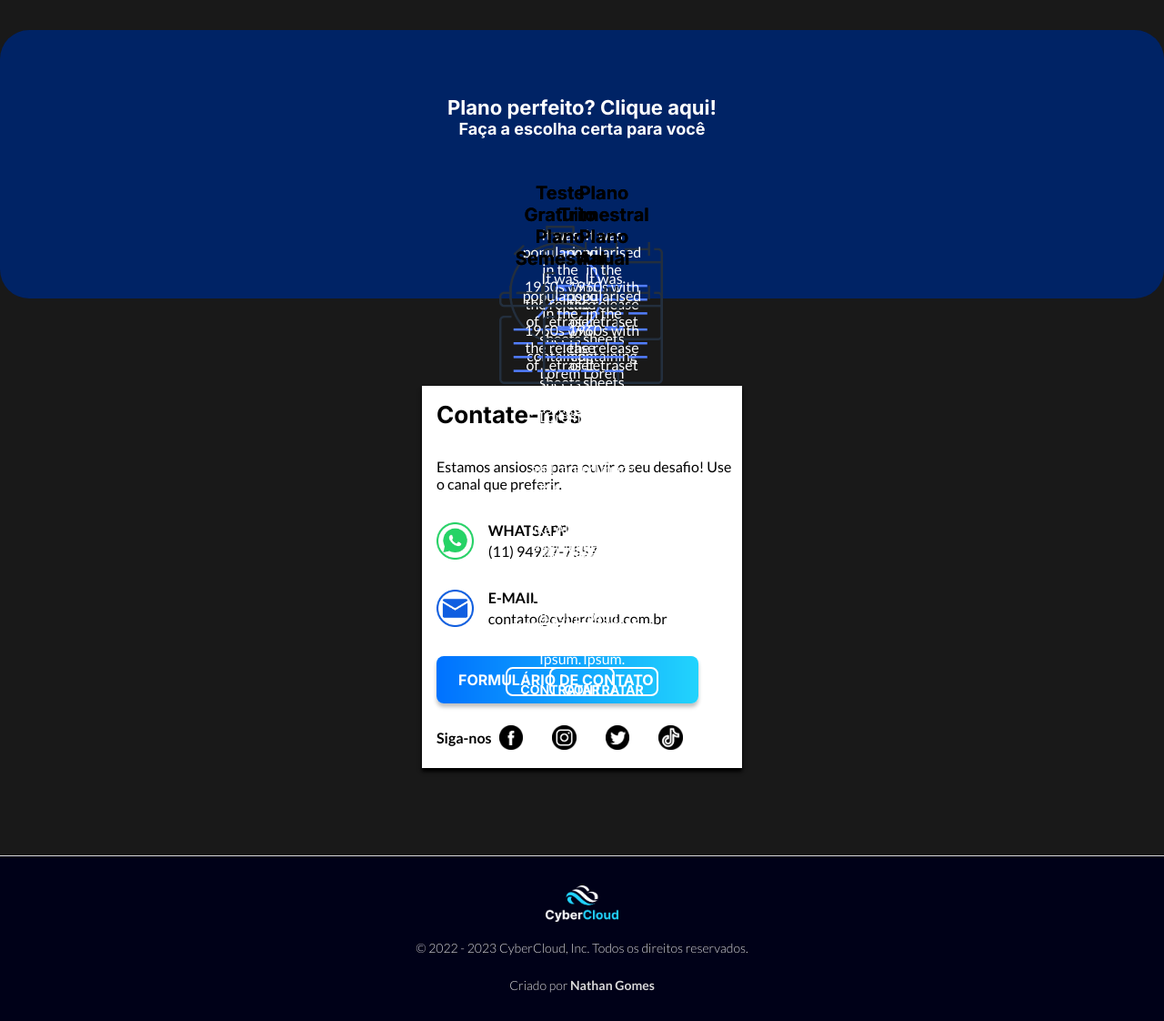
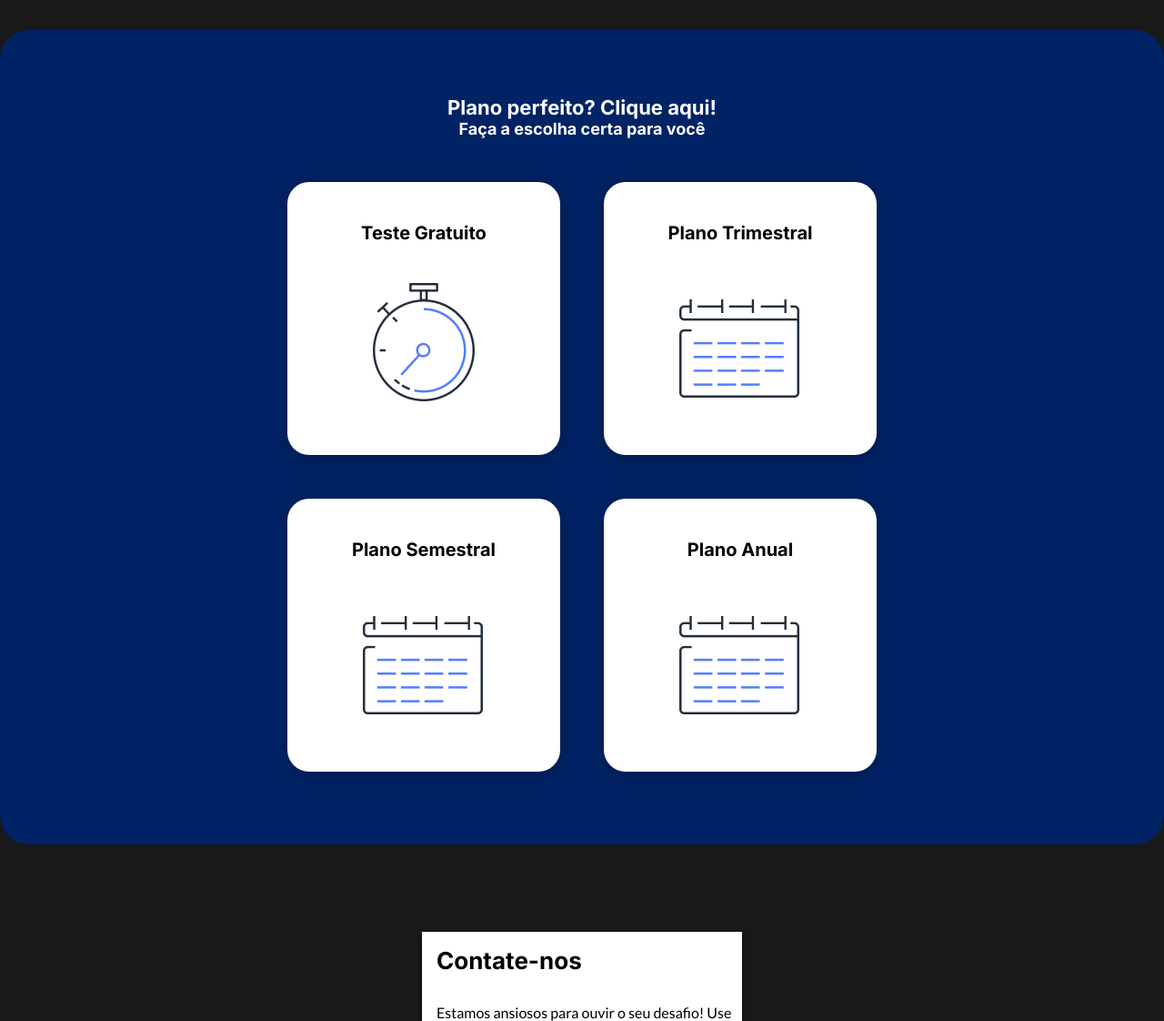
Before and after one commit to NathanSGomes/ProjetoSemestral, a PHP site: page / in a window 1280 px wide. Shown: the part 1874-2996 px from the top of the page at 91% size. Run offline with PHP 8.4, Linux system fonts and the light colour scheme.

Commit message:
Add files via upload

```diff
--- a/assets/styles/plan.css
+++ b/assets/styles/plan.css
@@ -53,59 +53,63 @@
     gap: 3rem;
 }
 
-.label__card {
-    display: block;
+.card {
     width: 18.75rem;
     height: 18.75rem;
-    transform: translate(-50, -50);
-    cursor: pointer;
     perspective: 1000px;
-    transform-style: preserve-3d;
-}
-
-.card {
-    position: relative;
-    width: 100%;
-    height: 100%;
-    transform-style: preserve-3d;
-    z-index: 10;
-    transition: all 1000ms;
     border-radius: 24px;
 }
 
-.card div {
+.card__inner {
+    width: 100%;
+    height: 100%;
+    transition: transform 1s;
+    transform-style: preserve-3d;
+    cursor: pointer;
+    position: relative;
+}
+
+.card__inner.is-flipped {
+    transform: rotateY(180deg);
+}
+
+.card__face {
     position: absolute;
     width: 100%;
     height: 100%;
+    -webkit-backface-visibility: hidden;
+    backface-visibility: hidden;
+    overflow: hidden;
+    border-radius: 24px;
+    box-shadow: 0px 3px 18px 3px rgba(0, 0, 0, 0.2);
+}
+
+.card__face--front {
     background-color: var(--primary-color);
-    background-size: cover;
-    backface-visibility: hidden;
-    border-radius: 24px;
     display: flex;
     align-items: center;
     justify-content: space-evenly;
     flex-direction: column;
 }
 
-.card .back-card {
-    position: absolute; /*Mudança*/
-    background-color: var(--bg-title);
-    background-size: cover;
-    transform: rotateY(180deg);
-    padding: 0 2rem;
-    border: 2px solid var(--effect-color);
+.card__titulo {
+    font-size: 1.25rem;
 }
 
-.input__card {
-    display: none;
+.card__face--back {
+    background-color: var(--bg-title);
+    transform: rotateY(180deg);
+    display: flex;
+    align-items: center;
+    justify-content: space-evenly;
+    flex-direction: column;
+    border: 2px solid var(--effect-color);
+    padding: 1rem;
+    gap: 1rem;
 }
 
-:checked + .card {
-    transform: rotateY(180deg);
-}
-
-.card__titulo {
-    font-size: 1.25rem;
+.card__face--back .card__titulo {
+    color: var(--primary-color);
 }
 
 .card__texto {
@@ -113,6 +117,7 @@
     font-weight: 400;
     font-size: 1rem;
     color: var(--primary-color);
+    text-align: center;
 }
 
 .card__btn {
@@ -170,7 +175,8 @@
         font-size: 1.5rem;
     }
 
-    .label__card:hover .card {
+    .card__face:hover {
+        transition: .6s;
         box-shadow: 0 0 2rem var(--effect-color);
         border-radius: 24px;
     }
```
